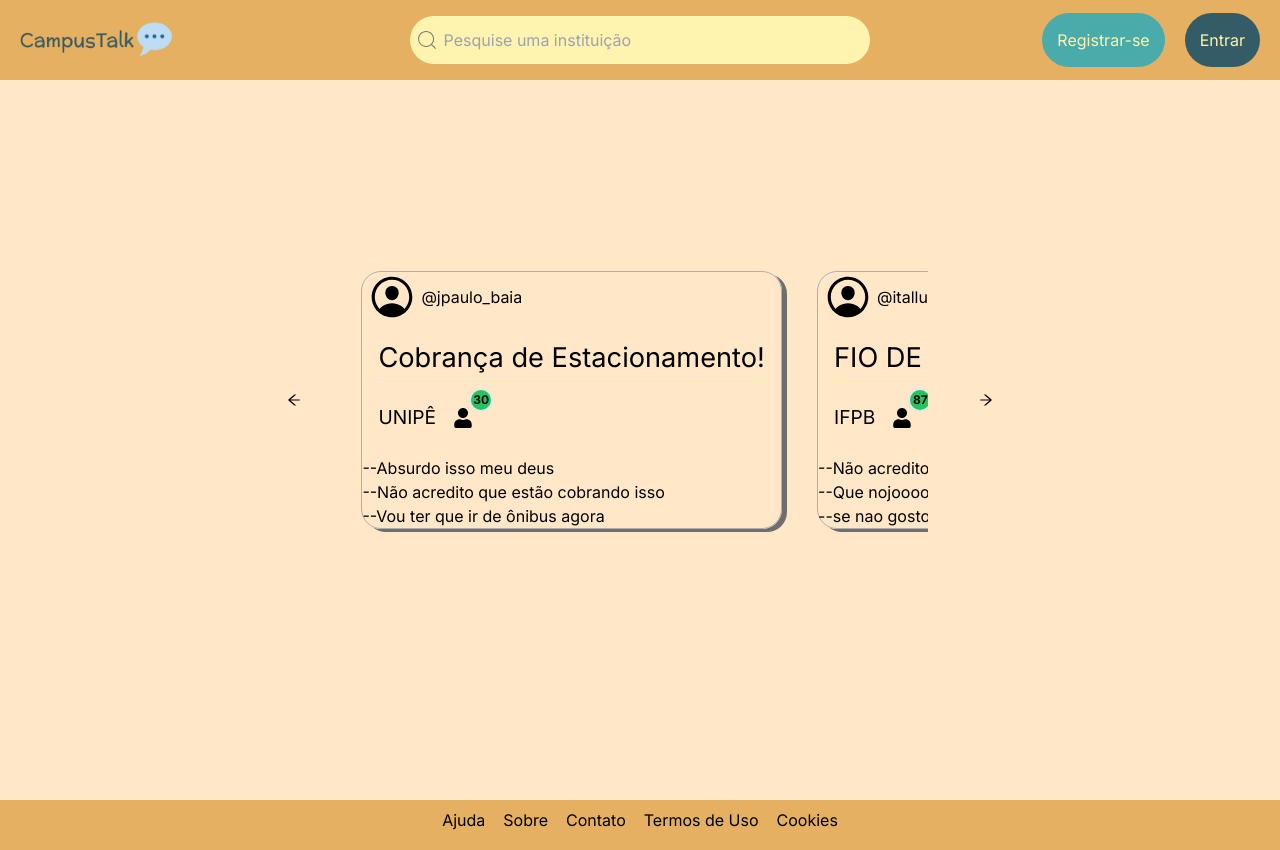
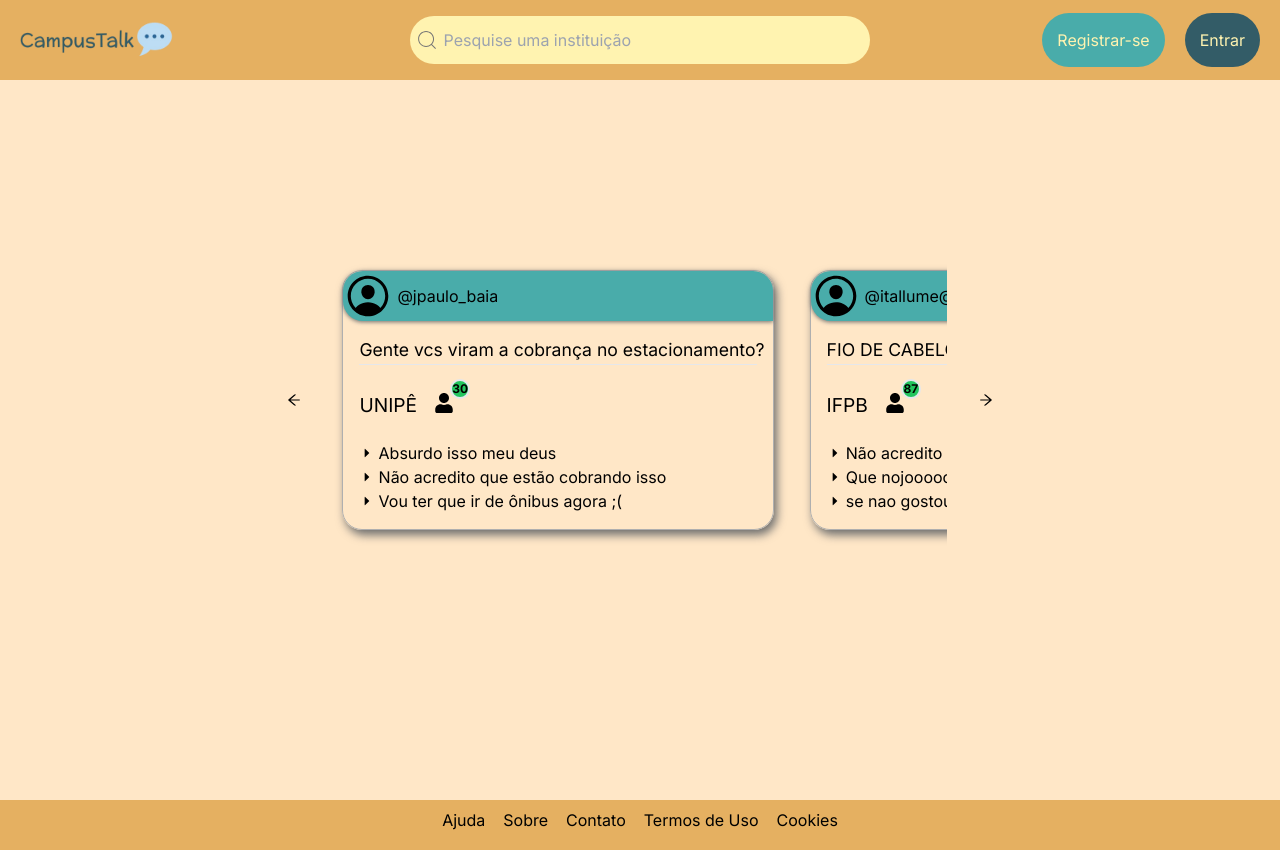
Before and after one commit to itallume/CampusTalk, a Next.js app: page / in a window 1280 px wide. Built offline with nearby package versions, Linux system fonts and the light colour scheme; a web font is replaced by a local one.

Commit message:
att no carrossel 2

```diff
--- a/src/components/TrendingSlider.js
+++ b/src/components/TrendingSlider.js
@@ -4,6 +4,7 @@ import React from "react";
 import { AiOutlineArrowRight, AiOutlineArrowLeft} from "react-icons/ai";
 import {FaUser} from "react-icons/fa";
 import { IoPersonCircleOutline } from "react-icons/io5";
+import { GoTriangleRight } from "react-icons/go";
 import "@/components/styles/TrendingSlider.css";
 
 export default function TrendingSlider() {
@@ -11,22 +12,22 @@ export default function TrendingSlider() {
     {
       id: 1,
       img: "https://images.pexels.com/photos/90946/pexels-photo-90946.jpeg?auto=compress&cs=tinysrgb&w=600",
-      description: "Cobrança de Estacionamento!",
+      description: "Gente vcs viram a cobrança no estacionamento?",
       place:"UNIPÊ",
       coment1: "Absurdo isso meu deus",
       coment2:'Não acredito que estão cobrando isso',
-      coment3:'Vou ter que ir de ônibus agora',
+      coment3:'Vou ter que ir de ônibus agora ;(',
       social: 30,
       userName: "jpaulo_baia",
     },
     {
       id: 2,
       img: "https://images.pexels.com/photos/404280/pexels-photo-404280.jpeg?auto=compress&cs=tinysrgb&w=600",
-      description: "FIO DE CABELO NO ALMOÇO",
+      description: "FIO DE CABELO NO ALMOÇO DNVV",
       place: "IFPB",
       coment1: "Não acredito que isso aconteceu",
       coment2: "Que nojooooo",
-      coment3: "se nao gostou pagava um marmitex",
+      coment3: "se nao gostou pagava um marmitex ",
       social: 87,
       userName: "itallume@1",
 
@@ -34,7 +35,7 @@ export default function TrendingSlider() {
     {
       id: 3,
       img: "https://images.pexels.com/photos/12753820/pexels-photo-12753820.jpeg?auto=compress&cs=tinysrgb&w=600",
-      description: "Aumento de mensalidade",
+      description: "Mais um aumento na mensalidade",
       place: "UNIESP",
       coment1: "aumentou denovo?",
       coment2: "Não aguento mais isso",
@@ -46,7 +47,7 @@ export default function TrendingSlider() {
     {
       id: 4,
       img: "https://images.pexels.com/photos/3769087/pexels-photo-3769087.jpeg?auto=compress&cs=tinysrgb&w=600",
-      description: "Espaço de Estudos Novos",
+      description: "Vi agr que arrumaram a sala de estudos",
       place: "UNINASSAU",
       coment1: "Que bom que finalmente arrumaram isso!",
       coment2: "Agora sim, um lugar decente para estudar.",
@@ -57,7 +58,7 @@ export default function TrendingSlider() {
     {
       id: 5,
       img: "https://images.pexels.com/photos/2908189/pexels-photo-2908189.jpeg?auto=compress&cs=tinysrgb&w=600",
-      description: "Novo Café no Campus",
+      description: "Novo Café no Campus amo",
       place: "IFPB",
       coment1: "Amei o café novo, super recomendo!",
       coment2: "Finalmente um café decente aqui.",
@@ -71,7 +72,7 @@ export default function TrendingSlider() {
       description: "Nova Opção de Almoço",
       place: "FPB",
       coment1: "A comida está uma delícia!",
-      coment2: "Finalmente opções mais saudáveis.",
+      coment2: "Não gostei kkkk",
       coment3: "Espero que mantenham essa qualidade.",
       social: 53,
       userName: "anaR@quel"
@@ -79,9 +80,9 @@ export default function TrendingSlider() {
     {
       id: 7,
       img: "https://images.pexels.com/photos/1288727/pexels-photo-1288727.jpeg?auto=compress&cs=tinysrgb&w=600",
-      description: "Melhorias na Biblioteca",
+      description: "Biblioteca ta toppp",
       place: "UFPB",
-      coment1: "Ótimo ver a biblioteca sendo melhorada!",
+      coment1: "Prometeu nada entregou tudo",
       coment2: "Agora tem mais mesas e cadeiras!",
       coment3: "Espero que o silêncio seja mantido.",
       social: 78,
@@ -94,12 +95,12 @@ export default function TrendingSlider() {
 
   const slideLeft = () => {
     let slider = document.getElementById("slider");
-    slider.scrollLeft = slider.scrollLeft - 235;
+    slider.scrollLeft = slider.scrollLeft - 290;
   };
 
   const slideRight = () => {
     let slider = document.getElementById("slider");
-    slider.scrollLeft = slider.scrollLeft + 235;
+    slider.scrollLeft = slider.scrollLeft + 290;
     console.log("entrei")
   };
   return (
@@ -127,21 +128,21 @@ export default function TrendingSlider() {
                   <div className="item-description">
                     <p>{item.description}</p>
                     <hr class="h-px bg-gray-200 border-0 dark:bg-gray-700"></hr>
-                    {/* <p className="item-place">{item.place}</p> */}
                   </div>
 
                   <div className="item-social">
                   <p className="item-place">{item.place}</p>
                     <div class="relative inline-flex items-center p-3 text-sm font-medium text-center text-white rounded-lg focus:ring-4 focus:outline-none">
                       <FaUser size={20} color={"black"}/>
-                      <div class="absolute inline-flex items-center justify-center w-6 h-6 text-xs font-bold text-black bg-green-500 border-2 rounded-full -top-2 -end-2 ">{item.social}</div>
+                      <div class="absolute inline-flex items-center justify-center w-5 h-5 text-xs font-bold text-black bg-green-500 border-2 rounded-full -top-0.5 -end-1 ">{item.social}</div>
                     </div>
                   </div>
                   <div className="item-comments">
-
-                    <p>--{item.coment1}</p>
-                    <p>--{item.coment2}</p>
-                    <p>--{item.coment3}</p>
+                    <ul>
+                      <li className="item-coment"><GoTriangleRight />{item.coment1}</li>
+                      <li className="item-coment"><GoTriangleRight />{item.coment2}</li>
+                      <li className="item-coment" id="item-coment-last"><GoTriangleRight />{item.coment3}</li>
+                    </ul>
                   </div>
                 </Link>
               </div>
--- a/src/components/styles/TrendingSlider.css
+++ b/src/components/styles/TrendingSlider.css
@@ -19,17 +19,20 @@ html {
 /* global */
 .container {
   margin: 0 auto;
-  padding: 0 19px;
+
   display: flex;
   align-items: center;
 }
 
 .row-item {
   border: solid 1px rgb(175, 175, 175);
-  box-shadow: 5px 3px 0px rgb(110, 110, 110);
+  box-shadow: 3px 5px 10px rgb(110, 110, 110);
   cursor: pointer;
   transition: all 0.15s ease-in;
   border-radius: 20px;
+  /* width: 30rem;
+  flex-shrink: 0; */
+  min-width: 27rem;
 }
 
 .row-item:hover {
@@ -48,8 +51,9 @@ html {
 }
 
 .item-description {
-  font-size: 1.7rem;
+  font-size: 1.1rem;
   padding: 1rem;
+  max-width: 30rem;
 }
 
 .trending h3 {
@@ -144,9 +148,28 @@ html {
   display: flex;
   gap: 4px;
   align-items: center;
-  margin-left: 5px;
+
+  box-shadow: 0 1px 4px rgb(110, 110, 110);
+  border-top-right-radius: 20px;
+  border-radius: 20px 20px 0 20px;
+  background-color: #49acaa;
 }
 
 .item-place {
   font-size: 1.2rem;
+  margin-top: 0.3rem;
 }
+.item-coments {
+  padding-bottom: 2rem;
+}
+.item-coment {
+  display: flex;
+  flex: start;
+  margin-left: 1rem;
+  align-items: center;
+  gap: 0.2rem;
+}
+
+#item-coment-last {
+  margin-bottom: 1rem;
+}
```
